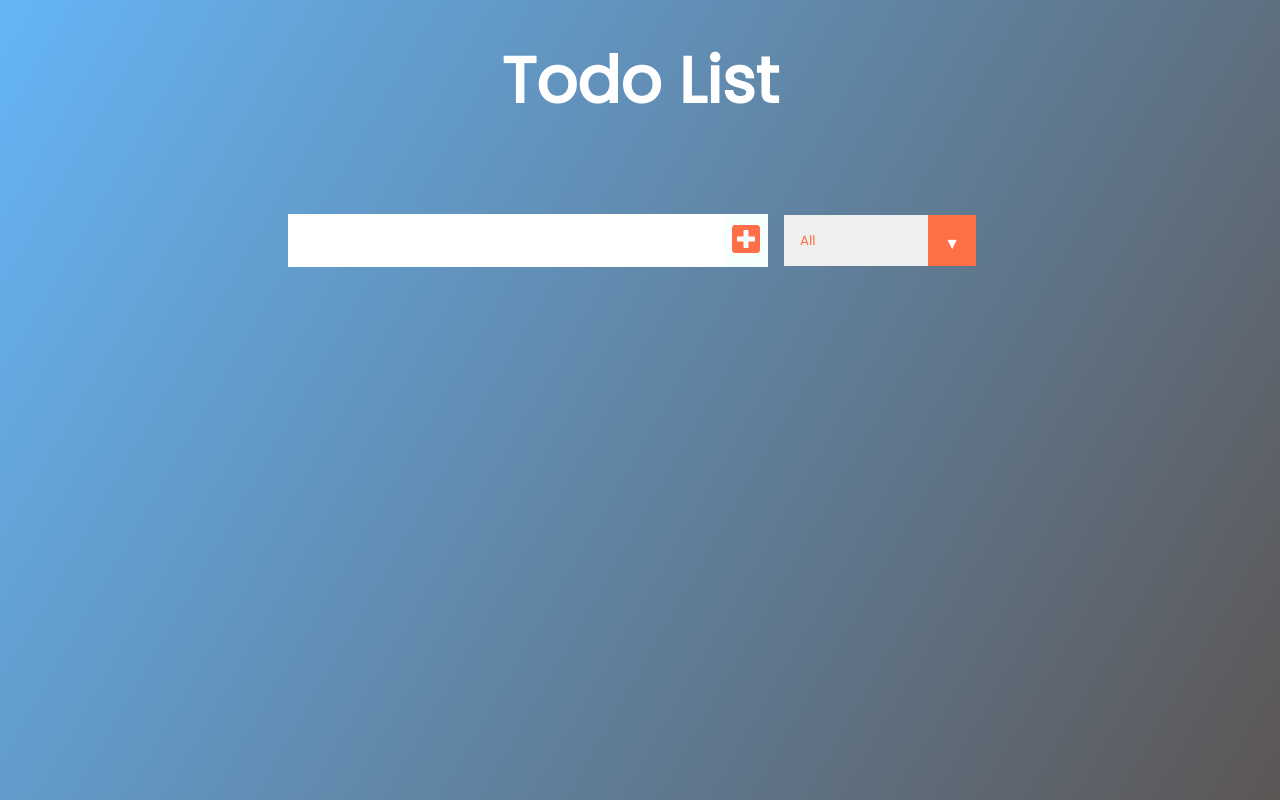
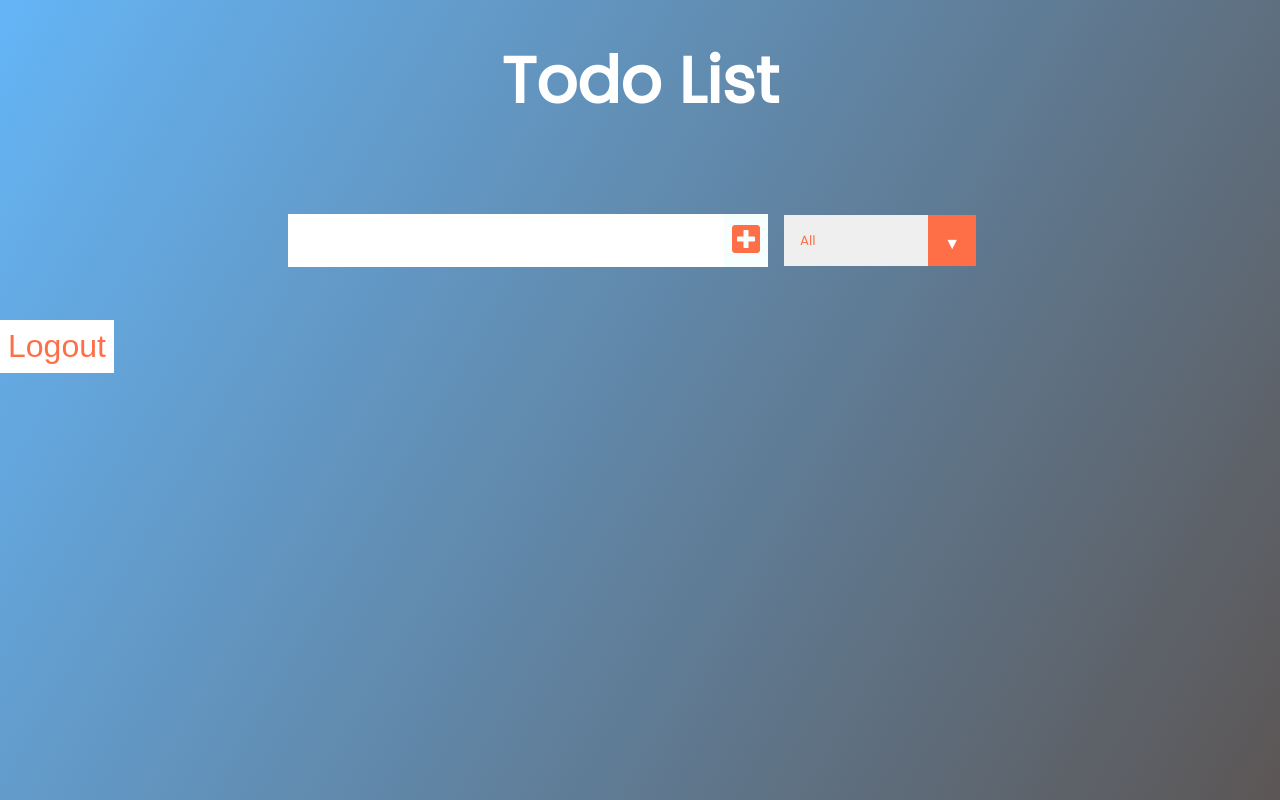
Before and after one commit to samchillcott/todo-2023, a React (Create React App) app: page / in a window 1280 px wide. Both pictures are taken after typing "name@example.com", "Sample123" into the empty fields and a click on the button "Login". Built offline with nearby package versions, Linux system fonts and the light colour scheme.

Commit message:
add logout buttonn

```diff
--- a/src/App.css
+++ b/src/App.css
@@ -140,6 +140,17 @@ select {
   justify-content: space-between;
 }
 
+.logout-button {
+  color: #ff6f47;
+  background: #f7fffe;
+  cursor: pointer;
+  transition: all 0.3s ease;
+  padding: 0.5rem;
+  font-size: 2rem;
+  border: none;
+  background: white;
+}
+
 /* Arrow */
 .select::after {
   content: "\25BC";
--- a/src/App.js
+++ b/src/App.js
@@ -17,7 +17,7 @@ const App = () => {
         <h1>Todo List</h1>
       </header>
       { !authenticated && <Login setAuthenticated={setAuthenticated}/> }
-      { authenticated && <TodoApp /> }
+      { authenticated && <TodoApp setAuthenticated={ setAuthenticated } /> }
     </>
   );
 };
--- a/src/screens/TodoApp.js
+++ b/src/screens/TodoApp.js
@@ -2,7 +2,7 @@ import React, { useEffect, useState } from 'react'
 import Form from '../components/Form'
 import TodoList from '../components/TodoList'
 
-const TodoApp = () => {
+const TodoApp = ({ setAuthenticated }) => {
   const [inputText, setInputText] = useState("")
   const [todos, setTodos] = useState([])
   const [status, setStatus] = useState("all")
@@ -58,6 +58,11 @@ const TodoApp = () => {
         setTodos={ setTodos }
         filteredTodos={ filteredTodos }
       />
+      <button
+        className='logout-button'
+        onClick={() => setAuthenticated(false)}>
+        Logout
+      </button>
     </div>
   );
 }
```
